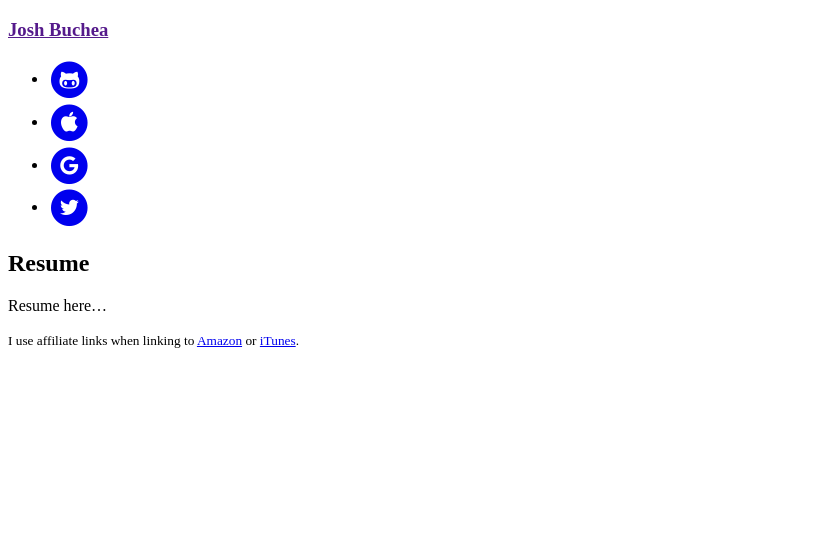
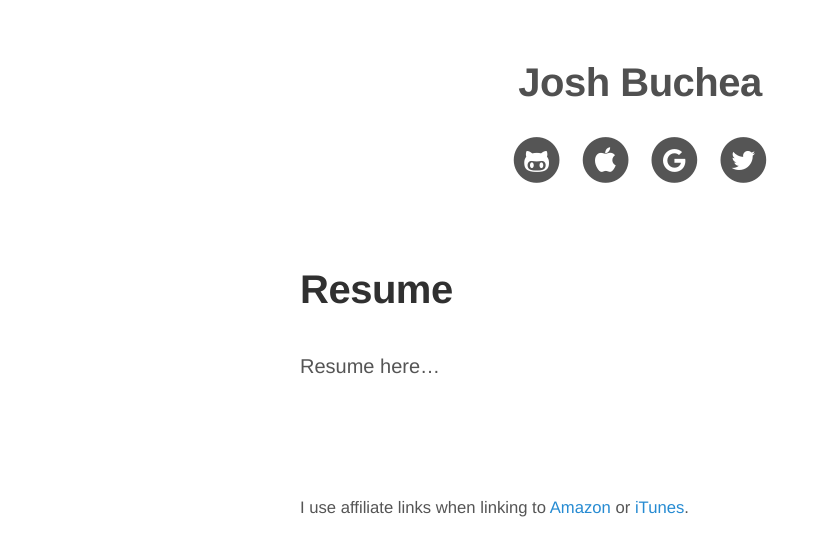
Before and after one commit to joshbuchea/joshbuchea.com, a Jekyll site: the page built from resume.md, in a window 1280 px wide. Shown: the top 556 px of the page, without its empty margins (0-822 px from the left). Built offline with Jekyll 4.4.1, drawn with Linux system fonts in a browser that asks for light colours; nearby versions of some CDN libraries.

Commit message:
Fix links after modifying baseurl

```diff
--- a/_includes/head.html
+++ b/_includes/head.html
@@ -14,15 +14,15 @@
   </title>
 
   <!-- CSS -->
-  <link rel="stylesheet" href="{{ site.baseurl }}css/styles.css">
+  <link rel="stylesheet" href="{{ site.baseurl }}/css/styles.css">
 
   <!-- Font Awesome -->
   <link rel="stylesheet" href="https://maxcdn.bootstrapcdn.com/font-awesome/4.5.0/css/font-awesome.min.css">
 
   <!-- Icons -->
-  <link rel="apple-touch-icon-precomposed" sizes="144x144" href="{{ site.baseurl }}public/apple-touch-icon-precomposed.png">
-  <link rel="shortcut icon" href="{{ site.baseurl }}public/favicon.ico">
+  <link rel="apple-touch-icon-precomposed" sizes="144x144" href="{{ site.baseurl }}/public/apple-touch-icon-precomposed.png">
+  <link rel="shortcut icon" href="{{ site.baseurl }}/public/favicon.ico">
 
   <!-- RSS -->
-  <link rel="alternate" type="application/atom+xml" title="{{ site.title }}" href="{{ site.baseurl }}atom.xml">
+  <link rel="alternate" type="application/atom+xml" title="{{ site.title }}" href="{{ site.baseurl }}/atom.xml">
 </head>
--- a/_layouts/default.html
+++ b/_layouts/default.html
@@ -8,7 +8,7 @@
     <div class="container content">
       <header class="masthead">
         <h3 class="masthead-title">
-          <a href="{{ site.baseurl }}" title="Home">{{ site.title }}</a>
+          <a href="{{ site.baseurl }}/" title="Home">{{ site.title }}</a>
         </h3>
         <!-- <ul class="nav">
           <li><a href="{{ site.baseurl }}projects">Projects</a></li>
--- a/index.html
+++ b/index.html
@@ -7,7 +7,7 @@ title: Home
   {% for post in site.posts %}
   <article class="post">
     <h1 class="post-title">
-      <a href="{{ post.url }}">
+      <a href="{{ site.baseurl }}{{ post.url }}">
         {{ post.title }}
       </a>
     </h1>
```
